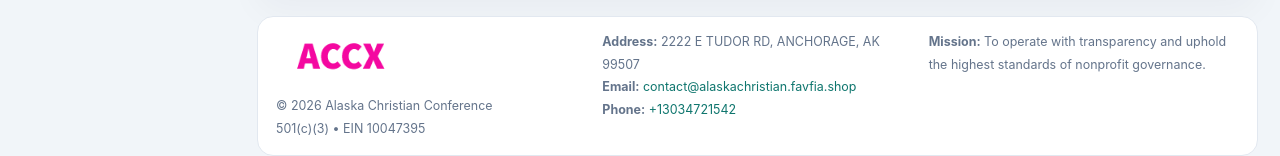
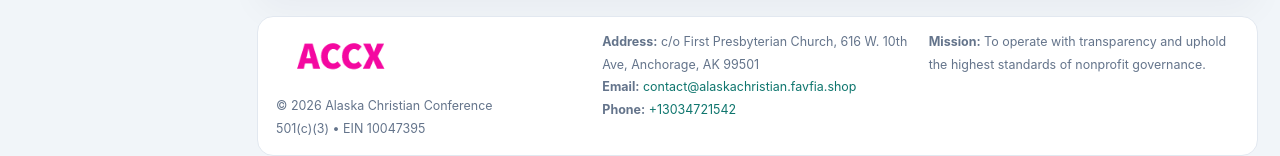
Before and after one commit to thuanbg111/alaska-christian-conference-7395, a plain HTML site: page governance.html in a window 1280 px wide. Shown: the part 1124-1280 px from the top of the page. Drawn offline with Linux system fonts and the light colour scheme.

Commit message:
Safe replace address only

```diff
--- a/governance.html
+++ b/governance.html
@@ -59,7 +59,7 @@
     <footer>
       <div class="footer-grid">
         <div><img src="images/logo.png" style="width:130px;margin-bottom:.35rem" alt=""><div class="small">© <span id="year"></span> Alaska Christian Conference</div><div class="small">501(c)(3) • EIN 10047395</div></div>
-        <div><div class="small"><strong>Address:</strong> 2222 E TUDOR RD, ANCHORAGE, AK 99507</div><div class="small"><strong>Email:</strong> <a href="mailto:contact@alaskachristian.favfia.shop">contact@alaskachristian.favfia.shop</a></div><div class="small"><strong>Phone:</strong> <a href="tel:+13034721542">+13034721542</a></div></div>
+        <div><div class="small"><strong>Address:</strong> c/o First Presbyterian Church, 616 W. 10th Ave, Anchorage, AK 99501</div><div class="small"><strong>Email:</strong> <a href="mailto:contact@alaskachristian.favfia.shop">contact@alaskachristian.favfia.shop</a></div><div class="small"><strong>Phone:</strong> <a href="tel:+13034721542">+13034721542</a></div></div>
         <div><div class="small"><strong>Mission:</strong> To operate with transparency and uphold the highest standards of nonprofit governance.</div></div>
       </div>
     </footer>
```
